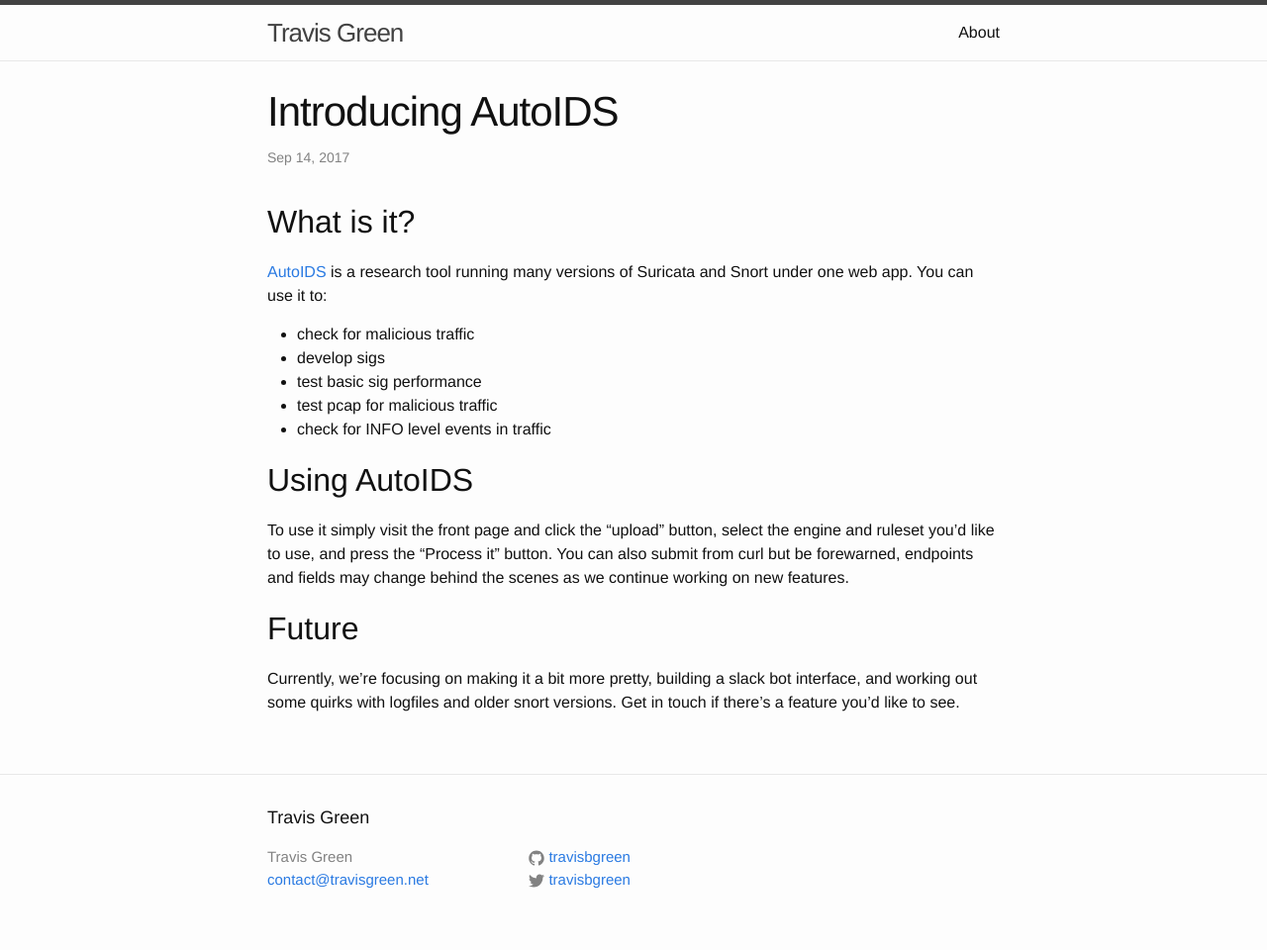
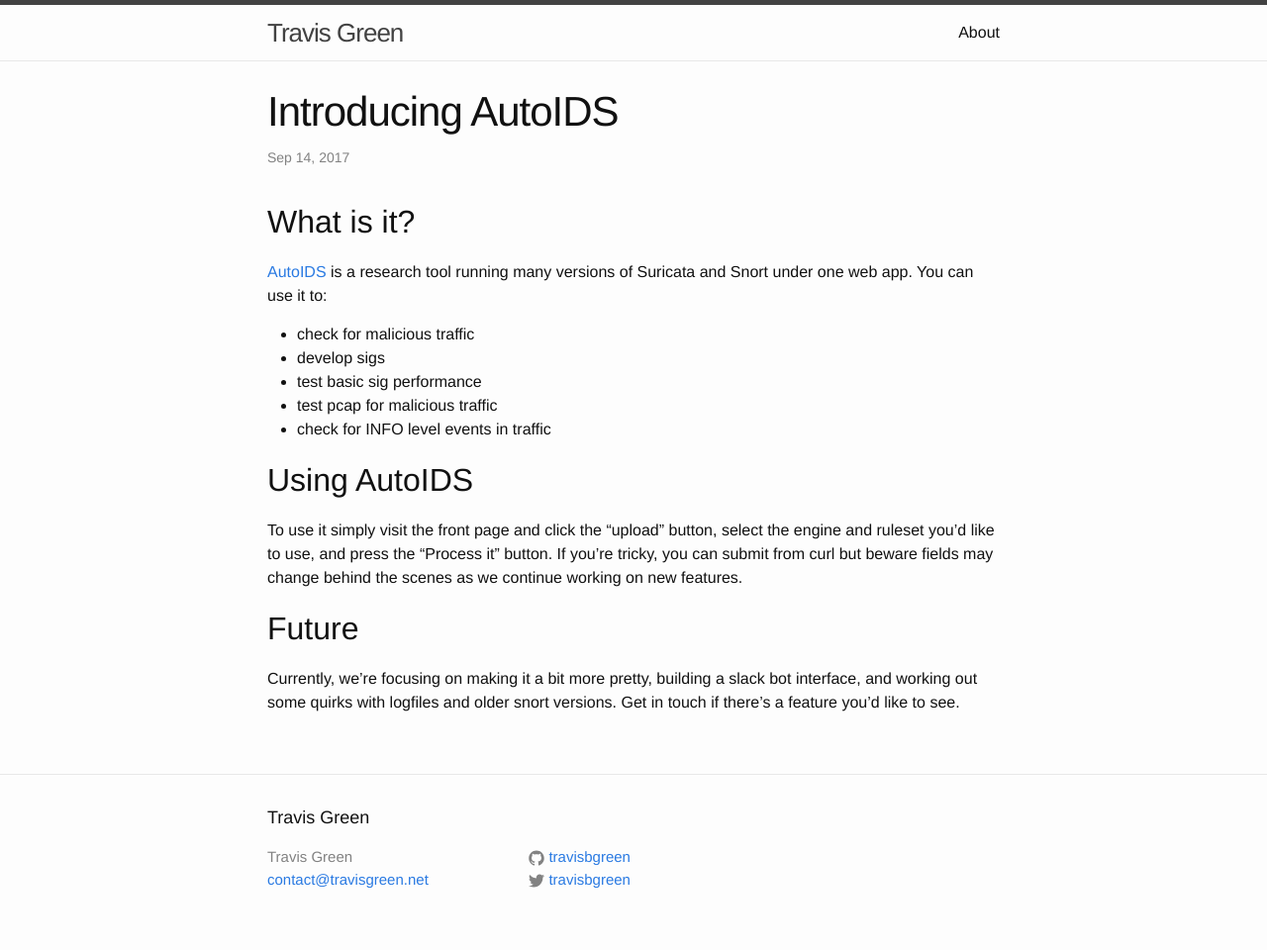
Before and after one commit to travisbgreen/travisgreen.net, a Jekyll site: the page built from _posts/2017-09-14-autoids.markdown, in a window 1280 px wide. Shown: the whole page at 99% size. Built offline with Jekyll 4.4.1, drawn with Linux system fonts in a browser that asks for light colours.

Commit message:
small fixing

```diff
--- a/_posts/2017-09-14-autoids.markdown
+++ b/_posts/2017-09-14-autoids.markdown
@@ -14,7 +14,7 @@
 - check for INFO level events in traffic
 
 ## Using AutoIDS
-To use it simply visit the front page and click the "upload" button, select the engine and ruleset you'd like to use, and press the "Process it" button. You can also submit from curl but be forewarned, endpoints and fields may change behind the scenes as we continue working on new features.
+To use it simply visit the front page and click the "upload" button, select the engine and ruleset you'd like to use, and press the "Process it" button. If you're tricky, you can submit from curl but beware fields may change behind the scenes as we continue working on new features.
 
 ## Future
 Currently, we're focusing on making it a bit more pretty, building a slack bot interface, and working out some quirks with logfiles and older snort versions. Get in touch if there's a feature you'd like to see.
```
